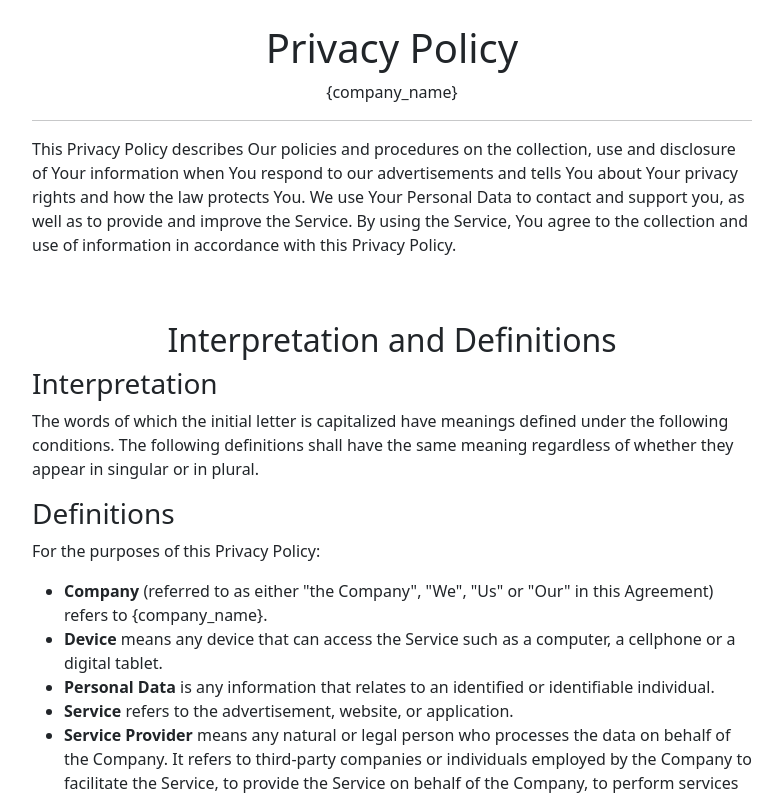
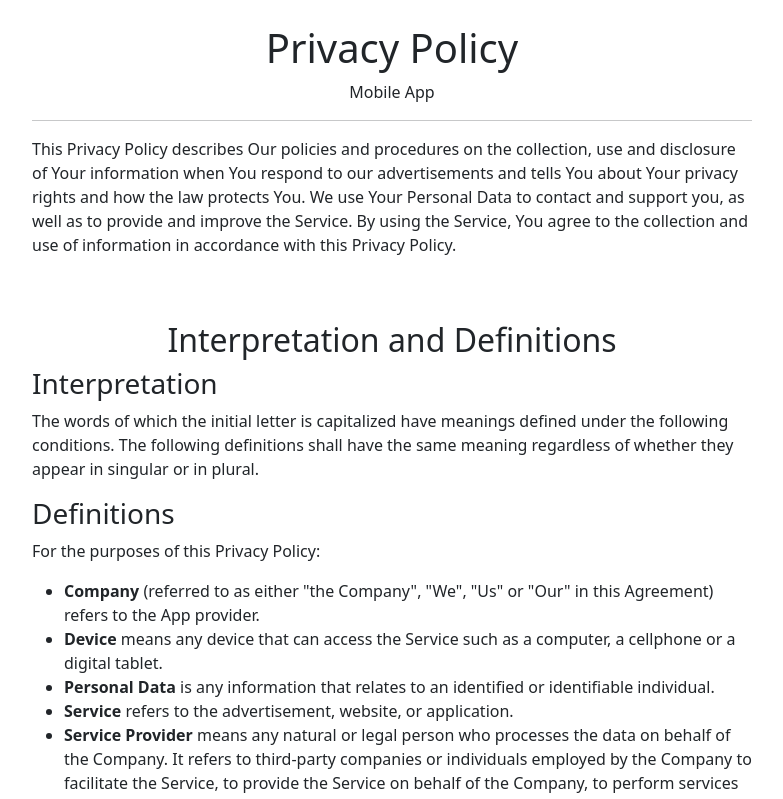
Before and after one commit to mzalih/mzalih.github.io, a plain HTML site: page app.html in a window 1280 px wide. Shown: the top 799 px of the page, without its empty margins (248-1031 px from the left). Drawn offline with nearby package versions, Linux system fonts and the light colour scheme.

Commit message:
Update app.html

```diff
--- a/app.html
+++ b/app.html
@@ -24,7 +24,7 @@
 <body>
 <div class="container p-4" style="max-width: 768px;">
 <h1 class="text-center">Privacy Policy</h1>
-    <p class="text-center" id="title-company-name">{company_name}</p>
+    <p class="text-center" id="title-company-name">Mobile App</p>
     <hr>
 
 <p>This Privacy Policy describes Our policies and procedures on the collection, use and disclosure of Your information when You respond to our advertisements and tells You about Your privacy rights and how the law protects You.
@@ -40,7 +40,7 @@ We use Your Personal Data to contact and support you, as well as to provide and
 <p>
     For the purposes of this Privacy Policy:
     <ul>
-    <li><strong>Company </strong>(referred to as either "the Company", "We", "Us" or "Our" in this Agreement) refers to <span id="company-name">{company_name}</span>.</li>
+    <li><strong>Company </strong>(referred to as either "the Company", "We", "Us" or "Our" in this Agreement) refers to <span id="company-name">the App provider</span>.</li>
     <li><strong>Device </strong>means any device that can access the Service such as a computer, a cellphone or a digital tablet.</li>
     <li><strong>Personal Data</strong> is any information that relates to an identified or identifiable individual.</li>
     <li><strong>Service </strong>refers to the advertisement, website, or application.</li>
```
